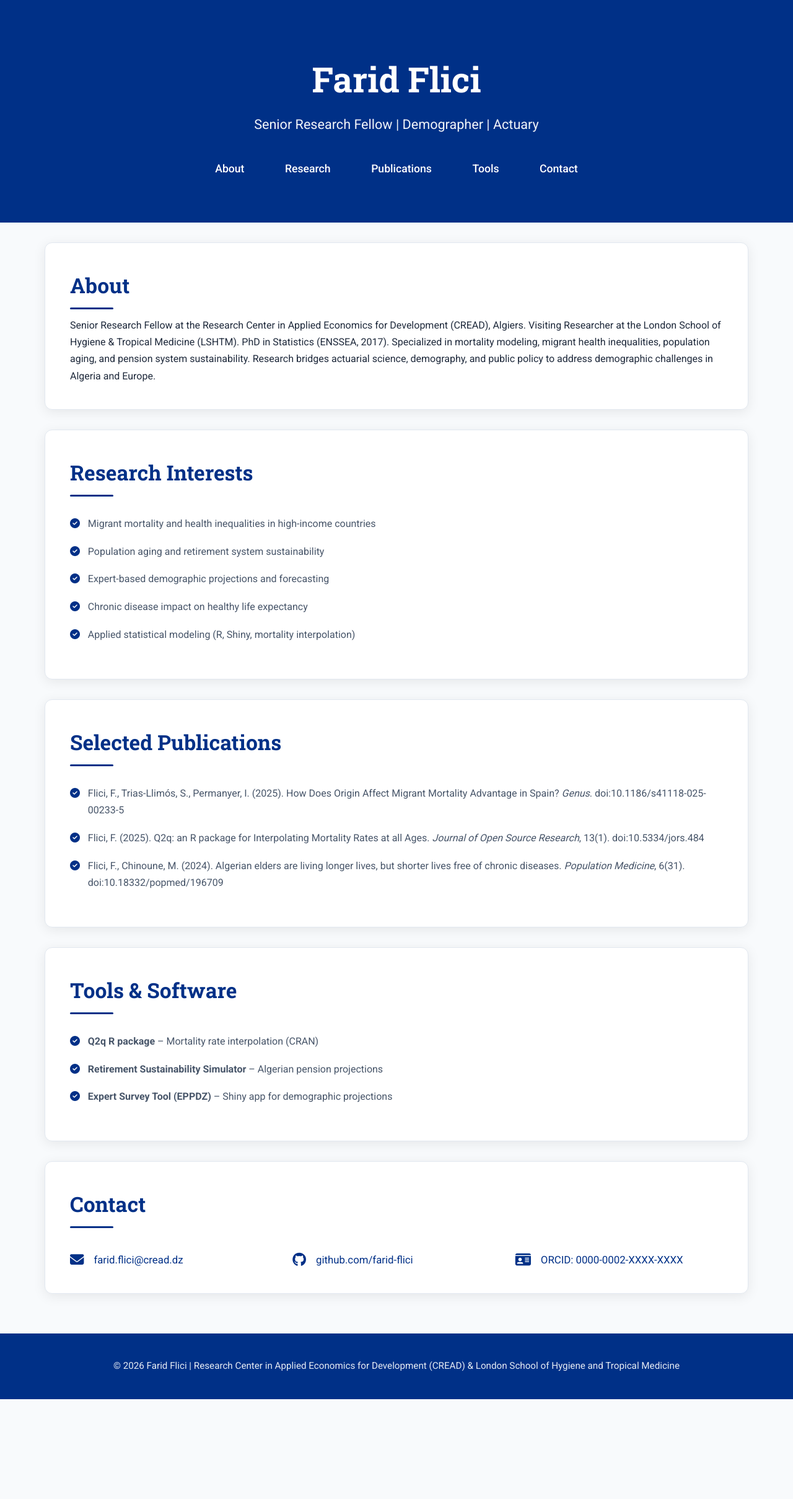
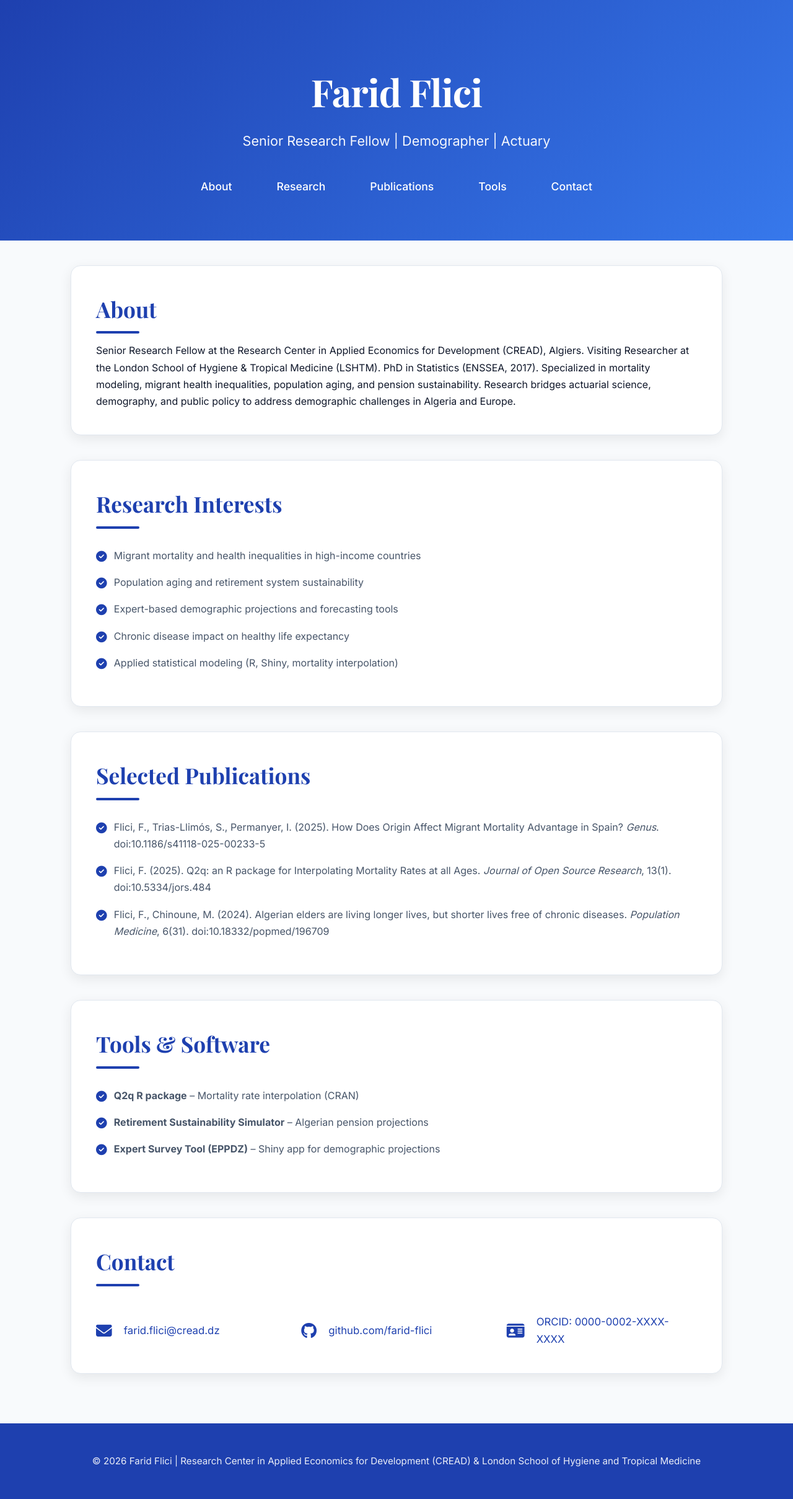
Before and after one commit to Farid-FLICI/farid-flici.github.io, a Jekyll site: the page index2.html, which Jekyll copies as it is, in a window 1280 px wide. Shown: the whole page at 62% size. Built offline with Jekyll 4.4.1, drawn with Linux system fonts in a browser that asks for light colours; before the commit the page ends 2257 px from its top, so only the background shows below that.

Commit message:
Update index2.html

```diff
--- a/index2.html
+++ b/index2.html
@@ -5,23 +5,24 @@
   <meta name="viewport" content="width=device-width, initial-scale=1.0"/>
   <title>Farid Flici – Demographer & Actuary</title>
 
-  <!-- Fonts: modern corporate (Roboto + Roboto Slab) -->
-  <link href="https://fonts.googleapis.com/css2?family=Roboto:wght@300;400;500;700&family=Roboto+Slab:wght@400;700&display=swap" rel="stylesheet">
+  <!-- Fonts -->
+  <link rel="preconnect" href="https://fonts.googleapis.com">
+  <link rel="preconnect" href="https://fonts.gstatic.com" crossorigin>
+  <link href="https://fonts.googleapis.com/css2?family=Inter:wght@300;400;500;600;700&family=Playfair+Display:wght@500;700&display=swap" rel="stylesheet">
 
-  <!-- Font Awesome for icons (free CDN) -->
+  <!-- Font Awesome icons -->
   <link rel="stylesheet" href="https://cdnjs.cloudflare.com/ajax/libs/font-awesome/6.5.0/css/all.min.css">
 
   <style>
     :root {
-      --primary: #003087;        /* Deep corporate blue */
-      --primary-dark: #001f5b;
-      --text: #1e293b;
+      --primary: #1e40af;       /* Deep professional blue */
+      --primary-light: #3b82f6;
+      --text: #0f172a;
       --text-light: #475569;
       --bg: #f8fafc;
       --card: #ffffff;
       --border: #e2e8f0;
-      --shadow: 0 4px 20px rgba(0,0,0,0.08);
-      --gray: #64748b;
+      --shadow: 0 6px 20px rgba(0,0,0,0.08);
     }
 
     * {
@@ -31,30 +32,49 @@
     }
 
     body {
-      font-family: 'Roboto', sans-serif;
+      font-family: 'Inter', system-ui, sans-serif;
       background: var(--bg);
       color: var(--text);
       line-height: 1.7;
     }
 
     .container {
-      max-width: 1200px;
+      max-width: 1100px;
       margin: 0 auto;
-      padding: 0 2rem;
+      padding: 0 1.5rem;
     }
 
     header {
       background: var(--primary);
       color: white;
-      padding: 5rem 0 4rem;
+      padding: 6rem 0 4rem;
       text-align: center;
+      position: relative;
+      overflow: hidden;
     }
 
-    header h1 {
-      font-family: 'Roboto Slab', serif;
-      font-size: 3.5rem;
+    header::before {
+      content: '';
+      position: absolute;
+      top: 0;
+      left: 0;
+      width: 100%;
+      height: 100%;
+      background: linear-gradient(135deg, rgba(30,64,175,0.95) 0%, rgba(59,130,246,0.85) 100%);
+      z-index: 1;
+    }
+
+    header > * {
+      position: relative;
+      z-index: 2;
+    }
+
+    h1 {
+      font-family: 'Playfair Display', serif;
+      font-size: 3.8rem;
       font-weight: 700;
-      margin-bottom: 0.5rem;
+      margin-bottom: 0.6rem;
+      letter-spacing: -1px;
     }
 
     .subtitle {
@@ -64,24 +84,24 @@
       margin-bottom: 2rem;
     }
 
-    .nav {
+    nav {
       display: flex;
       justify-content: center;
       gap: 2.5rem;
-      margin-top: 1.5rem;
+      margin-top: 1.8rem;
     }
 
-    .nav a {
+    nav a {
       color: white;
       text-decoration: none;
       font-weight: 500;
       font-size: 1.1rem;
-      transition: all 0.25s;
-      padding: 0.4rem 0.8rem;
-      border-radius: 6px;
+      transition: all 0.3s ease;
+      padding: 0.5rem 1rem;
+      border-radius: 8px;
     }
 
-    .nav a:hover {
+    nav a:hover {
       background: rgba(255,255,255,0.15);
       transform: translateY(-2px);
     }
@@ -92,26 +112,26 @@
       z-index: 2;
     }
 
-    .card {
+    section {
       background: var(--card);
-      border-radius: 12px;
+      border-radius: 16px;
       padding: 2.5rem;
-      margin: 2rem 0;
+      margin: 2.5rem 0;
       box-shadow: var(--shadow);
       border: 1px solid var(--border);
-      transition: transform 0.25s, box-shadow 0.25s;
+      transition: all 0.3s ease;
     }
 
-    .card:hover {
-      transform: translateY(-6px);
+    section:hover {
+      transform: translateY(-8px);
       box-shadow: 0 20px 30px rgba(0,0,0,0.12);
     }
 
     h2 {
-      font-family: 'Roboto Slab', serif;
-      font-size: 2.1rem;
+      font-family: 'Playfair Display', serif;
+      font-size: 2.2rem;
       color: var(--primary);
-      margin-bottom: 1.4rem;
+      margin-bottom: 1.5rem;
       position: relative;
       display: inline-block;
     }
@@ -120,7 +140,7 @@
       content: '';
       position: absolute;
       width: 70px;
-      height: 3px;
+      height: 4px;
       bottom: -10px;
       left: 0;
       background: var(--primary);
@@ -133,7 +153,7 @@
     }
 
     ul li {
-      margin: 1.1rem 0;
+      margin: 1rem 0;
       padding-left: 1.8rem;
       position: relative;
       color: var(--text-light);
@@ -146,31 +166,32 @@
       color: var(--primary);
       position: absolute;
       left: 0;
+      font-size: 1.1rem;
     }
 
     .contact-grid {
       display: grid;
-      grid-template-columns: repeat(auto-fit, minmax(220px, 1fr));
+      grid-template-columns: repeat(auto-fit, minmax(240px, 1fr));
       gap: 1.5rem;
-      margin-top: 1.5rem;
+      margin-top: 1.8rem;
     }
 
     .contact-item {
       display: flex;
       align-items: center;
-      gap: 1rem;
+      gap: 1.2rem;
       font-size: 1.05rem;
     }
 
     .contact-item i {
-      font-size: 1.4rem;
+      font-size: 1.6rem;
       color: var(--primary);
     }
 
     .contact-item a {
       color: var(--primary);
       text-decoration: none;
-      transition: color 0.2s;
+      transition: all 0.2s;
     }
 
     .contact-item a:hover {
@@ -182,8 +203,8 @@
       background: var(--primary);
       color: white;
       text-align: center;
-      padding: 2.5rem 0;
-      margin-top: 4rem;
+      padding: 3rem 0;
+      margin-top: 5rem;
     }
 
     footer p {
@@ -193,9 +214,9 @@
 
     @media (max-width: 768px) {
       header { padding: 4rem 0 3rem; }
-      h1 { font-size: 2.6rem; }
+      h1 { font-size: 2.8rem; }
       .nav { flex-direction: column; gap: 1.2rem; }
-      .card { padding: 1.8rem; }
+      section { padding: 2rem 1.5rem; }
     }
   </style>
 </head>
@@ -205,7 +226,7 @@
     <div class="container">
       <h1>Farid Flici</h1>
       <p class="subtitle">Senior Research Fellow | Demographer | Actuary</p>
-      <nav class="nav">
+      <nav>
         <a href="#about">About</a>
         <a href="#research">Research</a>
         <a href="#publications">Publications</a>
@@ -216,33 +237,33 @@
   </header>
 
   <main class="container">
-    <section id="about" class="card">
+    <section id="about">
       <h2>About</h2>
-      <p>Senior Research Fellow at the Research Center in Applied Economics for Development (CREAD), Algiers. Visiting Researcher at the London School of Hygiene & Tropical Medicine (LSHTM). PhD in Statistics (ENSSEA, 2017). Specialized in mortality modeling, migrant health inequalities, population aging, and pension system sustainability. Research bridges actuarial science, demography, and public policy to address demographic challenges in Algeria and Europe.</p>
+      <p>Senior Research Fellow at the Research Center in Applied Economics for Development (CREAD), Algiers. Visiting Researcher at the London School of Hygiene & Tropical Medicine (LSHTM). PhD in Statistics (ENSSEA, 2017). Specialized in mortality modeling, migrant health inequalities, population aging, and pension sustainability. Research bridges actuarial science, demography, and public policy to address demographic challenges in Algeria and Europe.</p>
     </section>
 
-    <section id="research" class="card">
+    <section id="research">
       <h2>Research Interests</h2>
       <ul>
         <li>Migrant mortality and health inequalities in high-income countries</li>
         <li>Population aging and retirement system sustainability</li>
-        <li>Expert-based demographic projections and forecasting</li>
+        <li>Expert-based demographic projections and forecasting tools</li>
         <li>Chronic disease impact on healthy life expectancy</li>
         <li>Applied statistical modeling (R, Shiny, mortality interpolation)</li>
       </ul>
     </section>
 
-    <section id="publications" class="card">
+    <section id="publications">
       <h2>Selected Publications</h2>
       <ul>
         <li>Flici, F., Trias-Llimós, S., Permanyer, I. (2025). How Does Origin Affect Migrant Mortality Advantage in Spain? <em>Genus</em>. doi:10.1186/s41118-025-00233-5</li>
         <li>Flici, F. (2025). Q2q: an R package for Interpolating Mortality Rates at all Ages. <em>Journal of Open Source Research</em>, 13(1). doi:10.5334/jors.484</li>
         <li>Flici, F., Chinoune, M. (2024). Algerian elders are living longer lives, but shorter lives free of chronic diseases. <em>Population Medicine</em>, 6(31). doi:10.18332/popmed/196709</li>
-        <!-- Add more -->
+        <!-- Add more as needed -->
       </ul>
     </section>
 
-    <section id="tools" class="card">
+    <section id="tools">
       <h2>Tools & Software</h2>
       <ul>
         <li><strong>Q2q R package</strong> – Mortality rate interpolation (CRAN)</li>
@@ -251,7 +272,7 @@
       </ul>
     </section>
 
-    <section id="contact" class="card">
+    <section id="contact">
       <h2>Contact</h2>
       <div class="contact-grid">
         <div class="contact-item">
```
